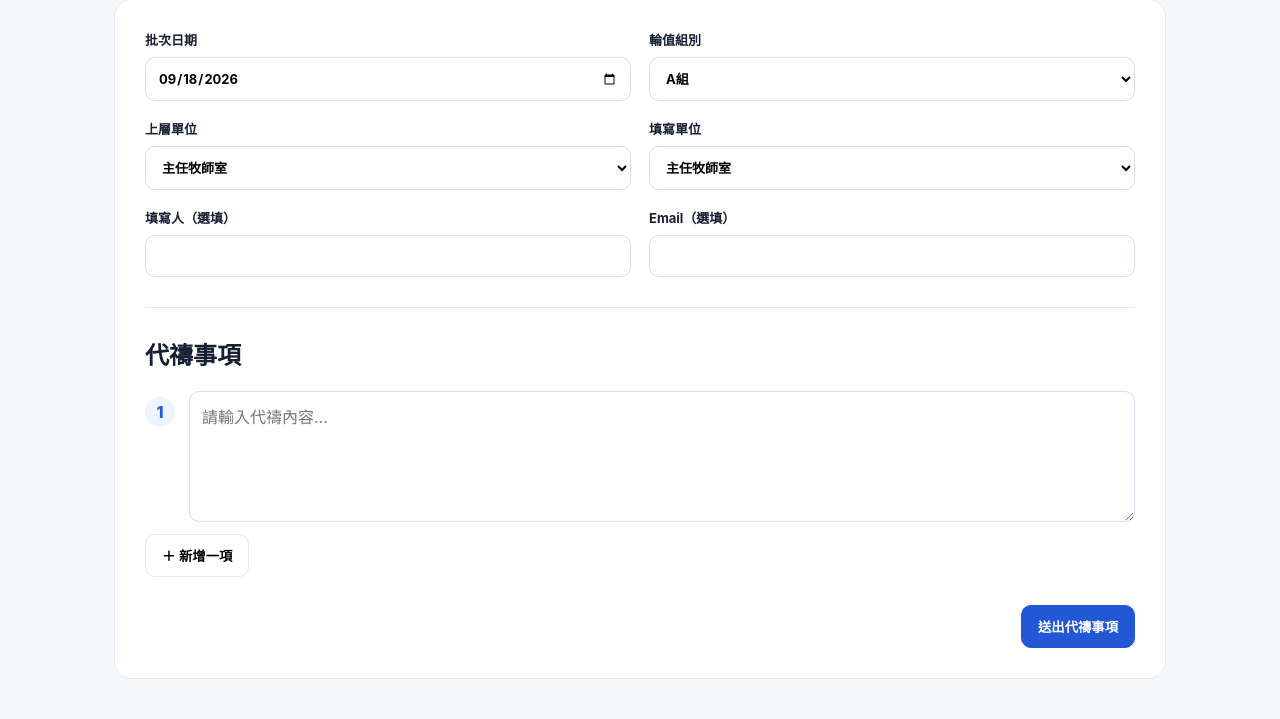
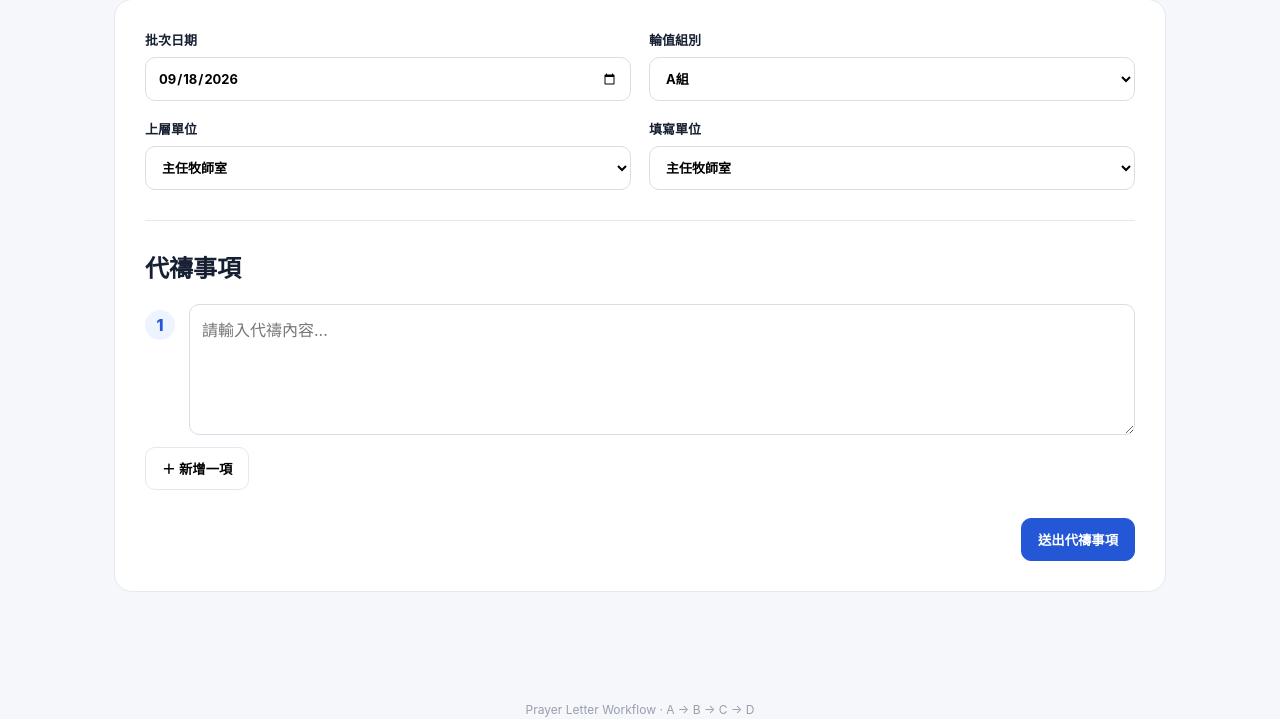
Before and after one commit to minliao-tech/prayer-letter-system, a Flask app: page /submit in a window 1280 px wide. Shown: the part 232-951 px from the top of the page. Run offline with Flask 3, Linux system fonts and the light colour scheme.

Commit message:
Update submit.html

```diff
--- a/templates/submit.html
+++ b/templates/submit.html
@@ -64,27 +64,7 @@
 
   </div>
 
-  <div class="grid2">
-
-    <label>
-      填寫人（選填）
-      <input
-        type="text"
-        name="contact_name"
-      >
-    </label>
-
-    <label>
-      Email（選填）
-      <input
-        type="email"
-        name="contact_email"
-      >
-    </label>
-
-  </div>
-
-  <hr>
+   <hr>
 
   <h2>代禱事項</h2>
 
```
